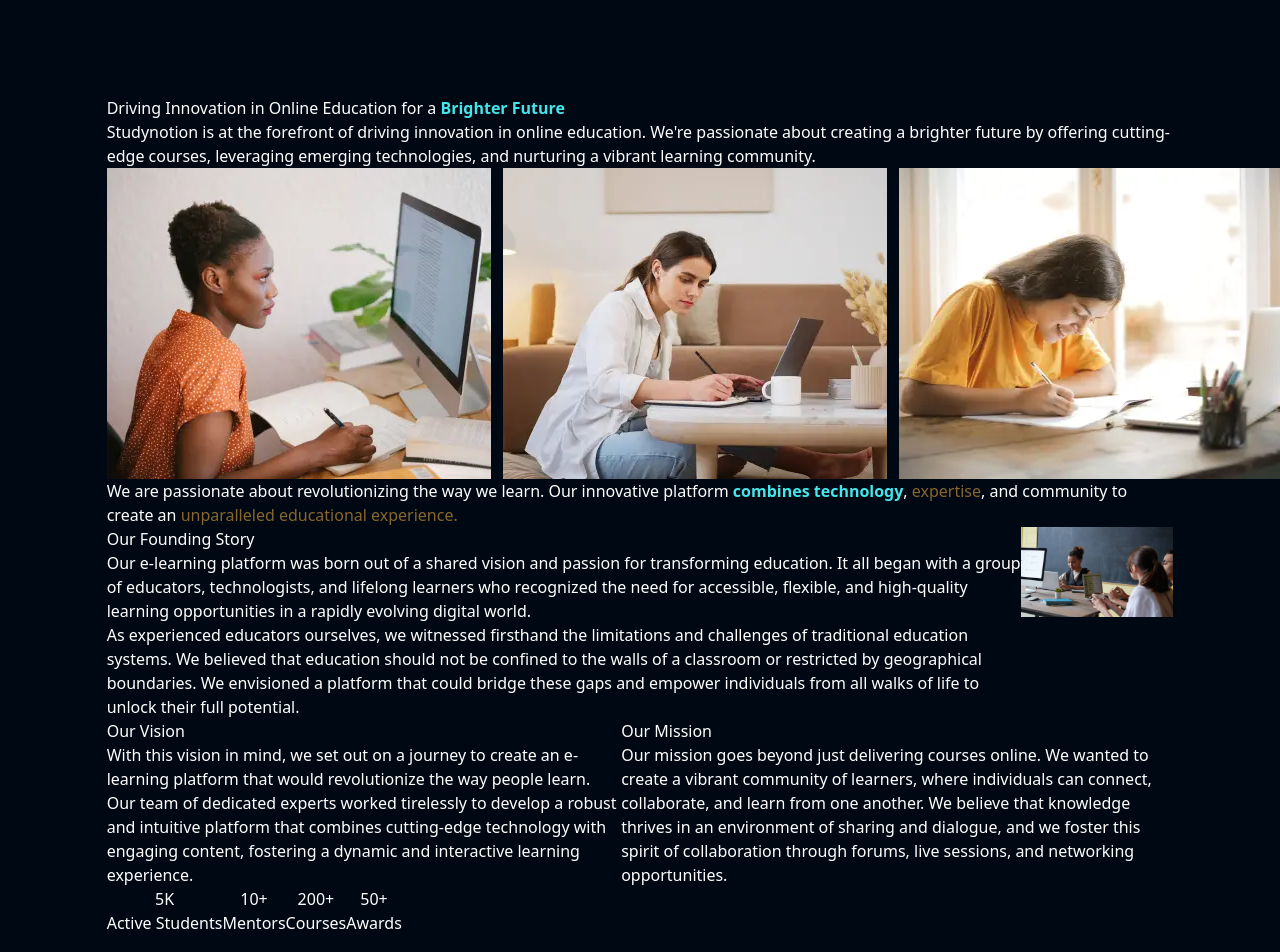
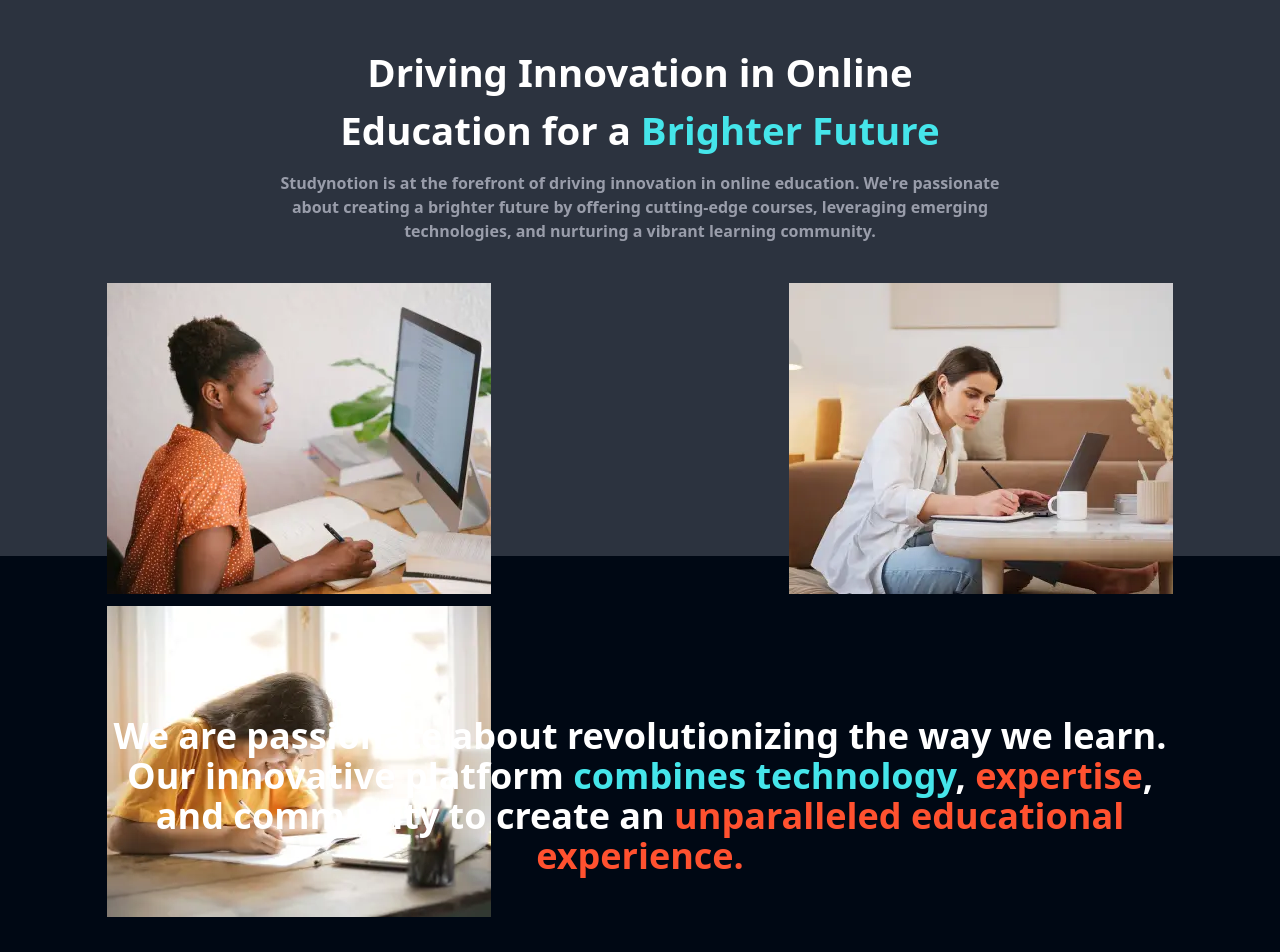
Before and after one commit to Shahid-Ansari24/StudyMates, a React (Create React App) app: page /about in a window 1280 px wide. Shown: the part 60-1012 px from the top of the page. Built offline with nearby package versions, Linux system fonts and the light colour scheme.

Commit message:
styling in about us page added

```diff
--- a/src/components/ContactPage/ContactUsForm.jsx
+++ b/src/components/ContactPage/ContactUsForm.jsx
@@ -39,7 +39,7 @@ const ContactUsForm = () => {
   return (
     <form onSubmit={handleSubmit(submitContactForm)}>
 
-      <div className='flex flex-col gap-14'>
+      <div className='flex flex-col gap-14 font-bold'>
         <div className='flex gap-5'>
           {/* firstname */}
           <div className='flex flex-col'>
--- a/src/components/core/About/ContactFormSection.jsx
+++ b/src/components/core/About/ContactFormSection.jsx
@@ -4,10 +4,10 @@ import ContactUsForm from '../../ContactPage/ContactUsForm'
 const ContactFormSection = () => {
   return (
     <div className='mx-auto'>
-      <h1>
+      <h1 className='text-center font-bold text-4xl mb-3'>
         Get in Touch
       </h1>
-      <p>
+      <p className='text-center font-bold text-richblack-300'>
         We'd love to here for you, Please fill out this form
       </p>
       <div>
--- a/src/components/core/About/LearningGrid.jsx
+++ b/src/components/core/About/LearningGrid.jsx
@@ -54,7 +54,7 @@ const LearningGrid = () => {
                         (
                             <div className='lg:w-[90%] flex flex-col pb-5 gap-3'>
                                 <div className='text-4xl font-semibold'>
-                                    <h1>
+                                    <h1 className='font-bold'>
                                         {card.heading}
                                         <HighlightText text={card.highlightText} />
                                     </h1>
@@ -71,7 +71,7 @@ const LearningGrid = () => {
                         ) :
                         (
                             <div className='flex flex-col gap-8 p-5'>
-                                <h1 className='text-richblack-5 text-lg'>
+                                <h1 className='text-richblack-5 text-lg font-bold'>
                                     {card.heading}
                                 </h1>
                                 <p className='text-richblack-300 font-medium'>
--- a/src/components/core/About/Quote.jsx
+++ b/src/components/core/About/Quote.jsx
@@ -7,12 +7,12 @@ const Quote = () => {
         We are passionate about revolutionizing the way we learn. Our innovative platform
         <HighlightText text={"combines technology"}/>
         ,
-        <span className='text-brown-500'>
+        <span className='text-[#FF512F]'>
             {" "}
             expertise
         </span>
             , and community to create an
-        <span className='text-brown-500'>
+        <span className='text-[#FF512F]'>
             {" "}
             unparalleled educational experience.
         </span>
--- a/src/components/core/About/Stats.jsx
+++ b/src/components/core/About/Stats.jsx
@@ -9,14 +9,14 @@ const Stats = [
 
 const StatsComponent = () => {
   return (
-    <section>
-        <div>
-            <div className='flex'>
+    <section className='py-10 bg-richblack-700 text-richblack-25'>
+        <div className='max-w-maxContent mx-auto'>
+            <div className='flex font-bold justify-evenly'>
                 {
                     Stats.map( (data, index) => {
                         return (
-                            <div key={index}>
-                                <h1 className='text-center'>{data.count}</h1>
+                            <div key={index} className='text-center'>
+                                <h1 className='text-center text-4xl'>{data.count}</h1>
                                 <h2>{data.label}</h2>
                             </div>
                         )
--- a/src/pages/About.jsx
+++ b/src/pages/About.jsx
@@ -11,18 +11,20 @@ import ContactFormSection from '../components/core/About/ContactFormSection';
 
 const About = () => {
   return (
-    <div className='mt-[100px] text-white w-10/12 max-w-maxContent mx-auto'>
+    <div className='text-white'>
       {/* section 1 */}
-      <section>
-        <div>
-            <header>
-                Driving Innovation in Online Education for a
-                <HighlightText text={'Brighter Future'}/>
-                <p>
+      <section className='bg-richblack-700 lg:h-[70vh] mb-[20vh]'>
+        <div className='w-10/12 max-w-maxContent mx-auto'>
+            <header className=' pt-[3rem] text-center'>
+                <p className='font-bold px-[18%] text-[2.4rem]'>
+                  Driving Innovation in Online Education for a
+                  <HighlightText text={'Brighter Future'}/>
+                </p>
+                <p className='font-bold text-richblack-200 lg:w-[70%] mx-auto mt-3'>
                 Studynotion is at the forefront of driving innovation in online education. We're passionate about creating a brighter future by offering cutting-edge courses, leveraging emerging technologies, and nurturing a vibrant learning community.
                 </p>
             </header>
-            <div className='flex mx-auto gap-x-3'>
+            <div className='flex flex-wrap mx-auto gap-3 mt-10 justify-between'>
                 <img src={about1}/>
                 <img src={about2}/>
                 <img src={about3} />
@@ -31,50 +33,50 @@ const About = () => {
       </section>
 
       {/* section 2 */}
-      <section>
-        <div>
+      <section className='pb-[10vh] border-b-2 border-richblack-600'>
+        <div className='w-10/12 max-w-maxContent mx-auto text-4xl font-bold text-center'>
             <Quote/>
         </div>
       </section>
 
       {/* section 3 */}
-      <section className='flex flex-col'>
-        <div className='flex'>
+      <section className='flex flex-col mt-[8rem] w-10/12 max-w-maxContent mx-auto'>
+        <div className='flex gap-10 justify-between mb-10'>
           {/* Founding Story Left Box */}
-          <div>
-            <h1>Our Founding Story</h1>
+          <div className='basis-2/4 flex flex-col gap-10'>
+            <h1 className='text-4xl font-bold text-[#FF512F]'>Our Founding Story</h1>
 
-            <p>
+            <p className='font-bold text-richblack-300'>
             Our e-learning platform was born out of a shared vision and passion for transforming education. It all began with a group of educators, technologists, and lifelong learners who recognized the need for accessible, flexible, and high-quality learning opportunities in a rapidly evolving digital world.
             </p>
 
-            <p>
+            <p className='font-bold text-richblack-300'>
             As experienced educators ourselves, we witnessed firsthand the limitations and challenges of traditional education systems. We believed that education should not be confined to the walls of a classroom or restricted by geographical boundaries. We envisioned a platform that could bridge these gaps and empower individuals from all walks of life to unlock their full potential.
             </p>
           </div>
           {/* Founding Story Right Box */}
-          <div>
+          <div className='basis-1/3'>
             <img src={FoundingStory} alt="Founding story image" />
           </div>
         </div>
 
         {/* vision and mission parent div */}
-        <div className='flex'>
+        <div className='flex my-[8rem] justify-between'>
           {/* left box */}
-          <div>
-            <h1>
+          <div className='basis-[37%] font-bold'>
+            <h1 className='text-4xl mb-5 text-[#FF512F]'>
               Our Vision
             </h1>
-            <p>
+            <p className='text-richblack-300'>
             With this vision in mind, we set out on a journey to create an e-learning platform that would revolutionize the way people learn. Our team of dedicated experts worked tirelessly to develop a robust and intuitive platform that combines cutting-edge technology with engaging content, fostering a dynamic and interactive learning experience.
             </p>
           </div>
           {/* right box */}
-          <div>
-            <h1>
+          <div className='basis-[37%] font-bold'>
+            <h1 className='text-4xl mb-5 text-richblue-100'>
               Our Mission
             </h1>
-            <p>
+            <p className='text-richblack-300'>
             Our mission goes beyond just delivering courses online. We wanted to create a vibrant community of learners, where individuals can connect, collaborate, and learn from one another. We believe that knowledge thrives in an environment of sharing and dialogue, and we foster this spirit of collaboration through forums, live sessions, and networking opportunities.
             </p>
           </div>
--- a/tailwind.config.js
+++ b/tailwind.config.js
@@ -50,8 +50,18 @@ module.exports = {
         5: "#F9F9F9",
       },
       caribbeangreen: {
+        5: "#C1FFFD",
+        25: "#83F1DE",
+        50: "#44E4BF",
+        100: "#06D6A0",
+        200: "#05BF8E",
+        300: "#05A77B",
+        400: "#049069",
+        500: "#037957",
+        600: "#026144",
         700: "#014A32",
-        300: "#05A77B",
+        800: "#01321F",
+        900: "#001B0D",
       },
       brown: {
         5: '#FFF4C4',
```
